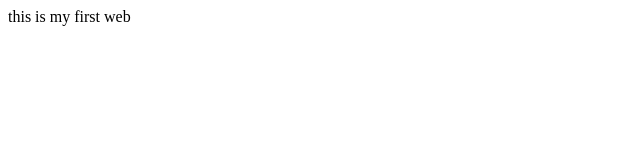
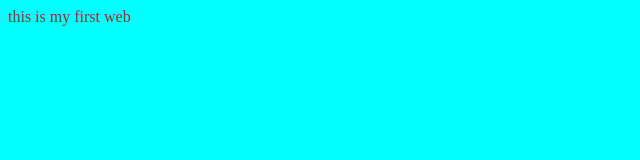
Before and after one commit to shadikurrahman12/login-form, a plain HTML site: page index.html in a window 1280 px wide. Shown: the whole page, without its empty margins (0-640 px from the left). Drawn offline with Linux system fonts and the light colour scheme.

Commit message:
Update index.html

```diff
--- a/index.html
+++ b/index.html
@@ -4,7 +4,7 @@
   <meta charset="UTF-8">
   <meta name="viewport" content="width=device-width, initial-scale=1.0">
   <title>new page</title>
-  <link rel="stylesheet" href="web series 2.css">
+  <link rel="stylesheet" href="index.css">
 </head>
 <body>
   this is my first web
```
